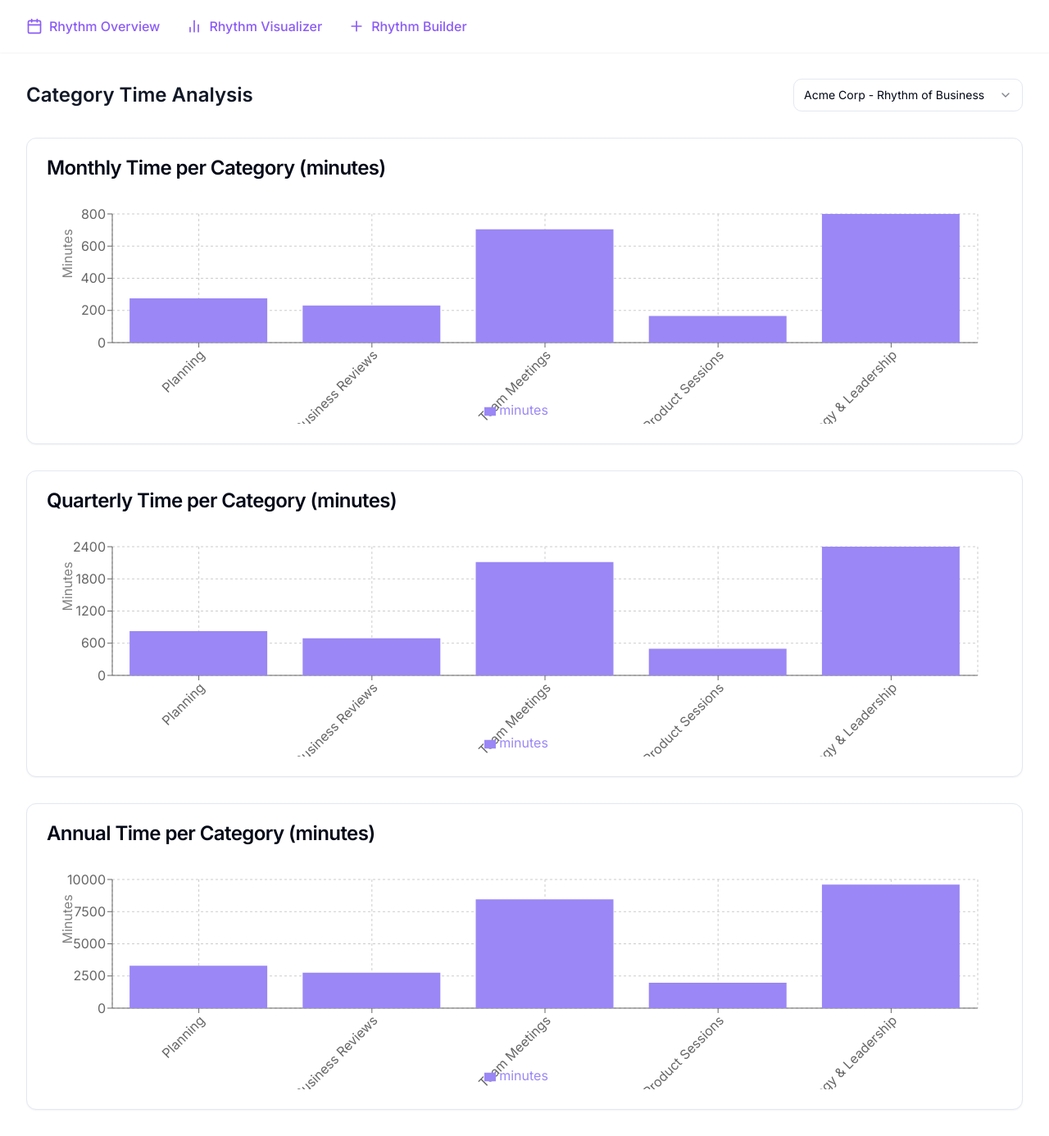
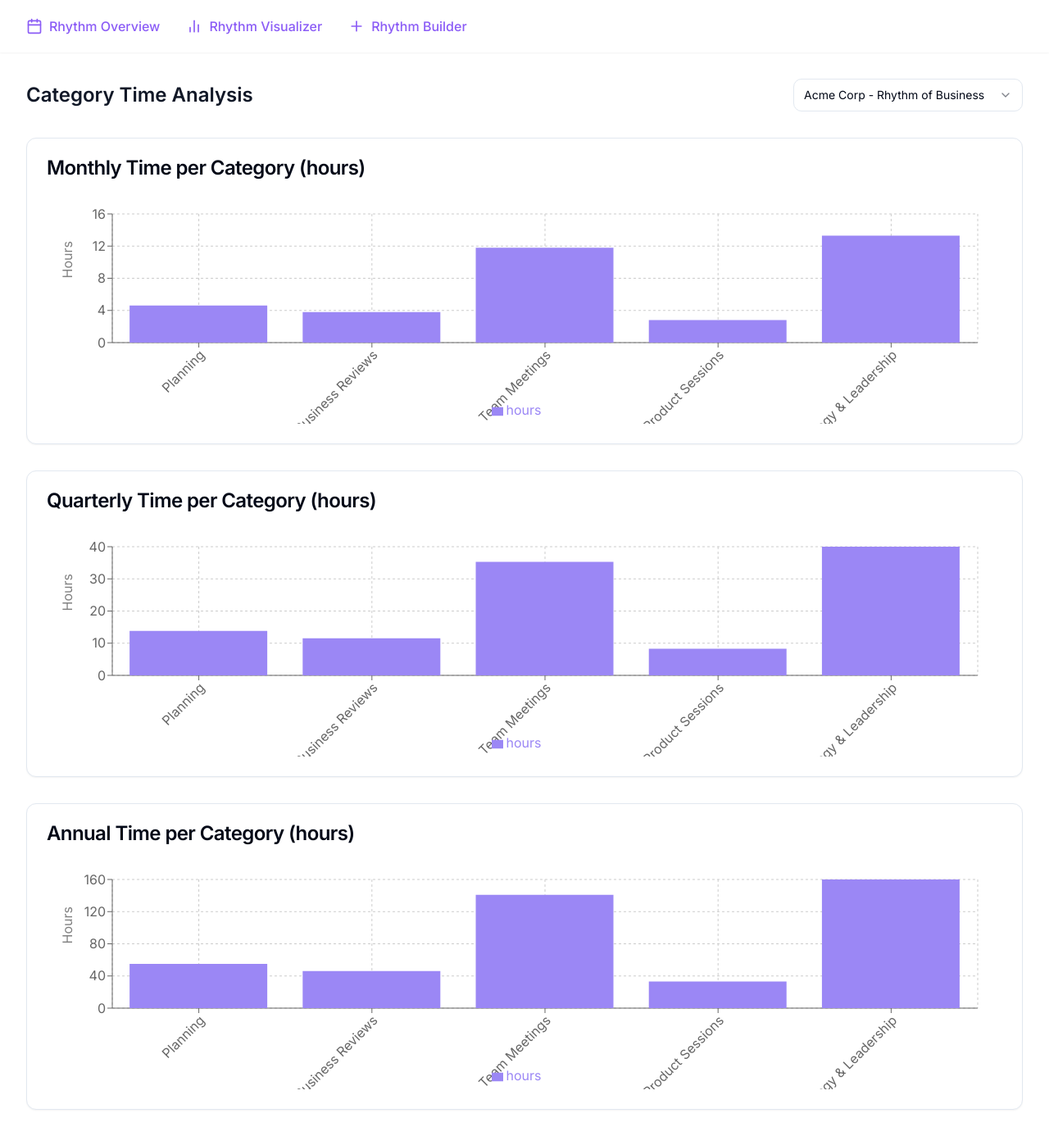
Before and after one commit to mattnigh/build-a-rhythm, a React (Vite) app: page /visualizer in a window 1280 px wide. Shown: the whole page at 82% size. Built offline with nearby package versions, Linux system fonts and the light colour scheme.

Commit message:
Refactor: Display hours instead of minutes
The "Rhythm Visualizer" page will now display time in hours instead of minutes.  This change affects the time metrics displayed in the charts.

```diff
--- a/src/pages/Visualizer.tsx
+++ b/src/pages/Visualizer.tsx
@@ -103,19 +103,19 @@ const calculateTimeMetrics = (rhythmData: any[]) => {
     });
   });
 
-  // Convert to array format for charts
+  // Convert minutes to hours and round to 1 decimal place
   return {
     monthly: Object.entries(categoryTimes.monthly).map(([name, minutes]) => ({
       name,
-      minutes: Math.round(minutes as number)
+      hours: Number((minutes as number / 60).toFixed(1))
     })),
     quarterly: Object.entries(categoryTimes.quarterly).map(([name, minutes]) => ({
       name,
-      minutes: Math.round(minutes as number)
+      hours: Number((minutes as number / 60).toFixed(1))
     })),
     annual: Object.entries(categoryTimes.annual).map(([name, minutes]) => ({
       name,
-      minutes: Math.round(minutes as number)
+      hours: Number((minutes as number / 60).toFixed(1))
     }))
   };
 };
@@ -136,10 +136,10 @@ const TimeChart = ({ data, title }: { data: any[], title: string }) => (
             height={70}
             interval={0}
           />
-          <YAxis label={{ value: 'Minutes', angle: -90, position: 'insideLeft' }} />
+          <YAxis label={{ value: 'Hours', angle: -90, position: 'insideLeft' }} />
           <Tooltip />
           <Legend />
-          <Bar dataKey="minutes" fill="#9b87f5" />
+          <Bar dataKey="hours" fill="#9b87f5" />
         </BarChart>
       </ResponsiveContainer>
     </CardContent>
@@ -181,9 +181,9 @@ const Visualizer = () => {
       </div>
 
       <div className="grid grid-cols-1 gap-8">
-        <TimeChart data={timeMetrics.monthly} title="Monthly Time per Category (minutes)" />
-        <TimeChart data={timeMetrics.quarterly} title="Quarterly Time per Category (minutes)" />
-        <TimeChart data={timeMetrics.annual} title="Annual Time per Category (minutes)" />
+        <TimeChart data={timeMetrics.monthly} title="Monthly Time per Category (hours)" />
+        <TimeChart data={timeMetrics.quarterly} title="Quarterly Time per Category (hours)" />
+        <TimeChart data={timeMetrics.annual} title="Annual Time per Category (hours)" />
       </div>
     </div>
   );
```
